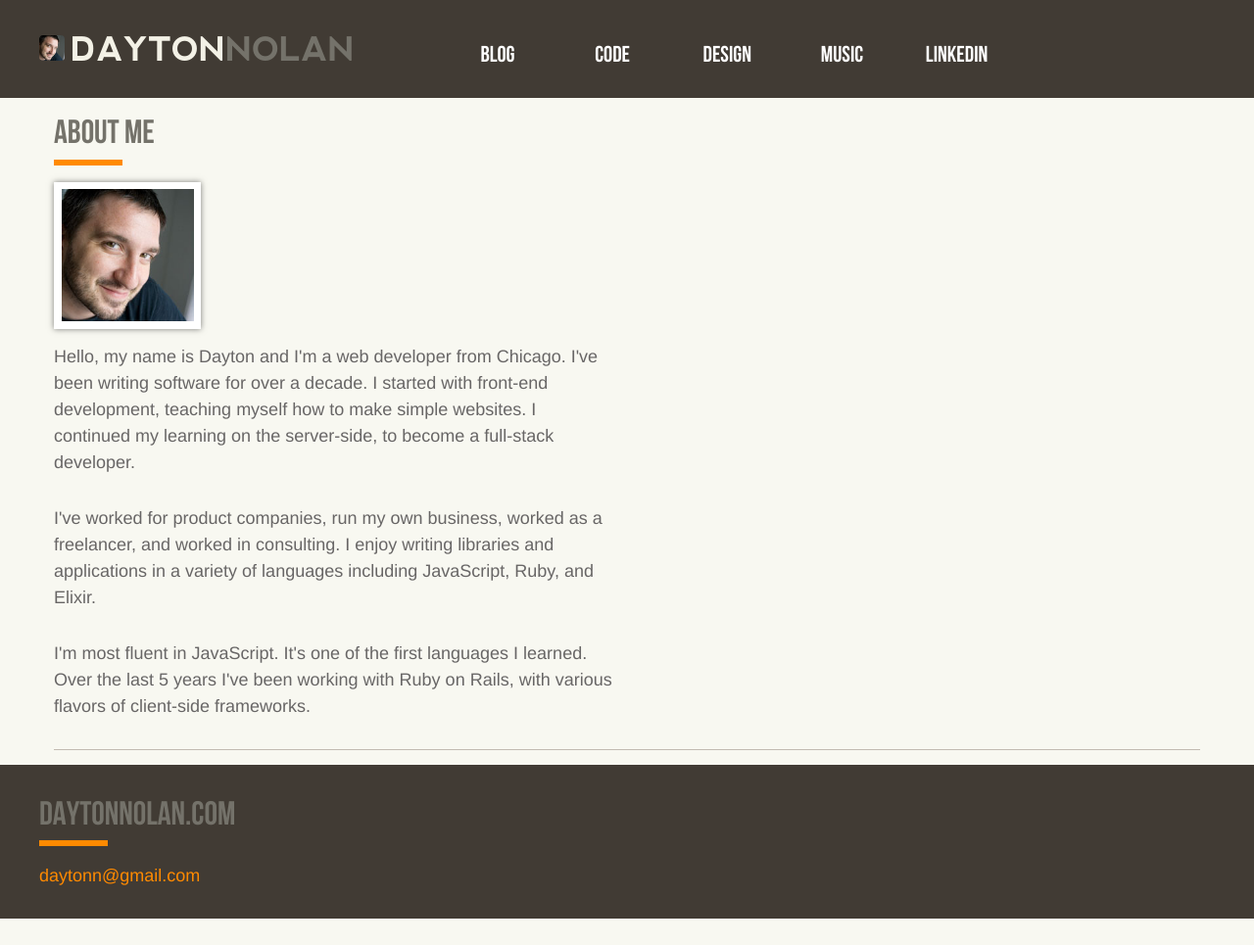
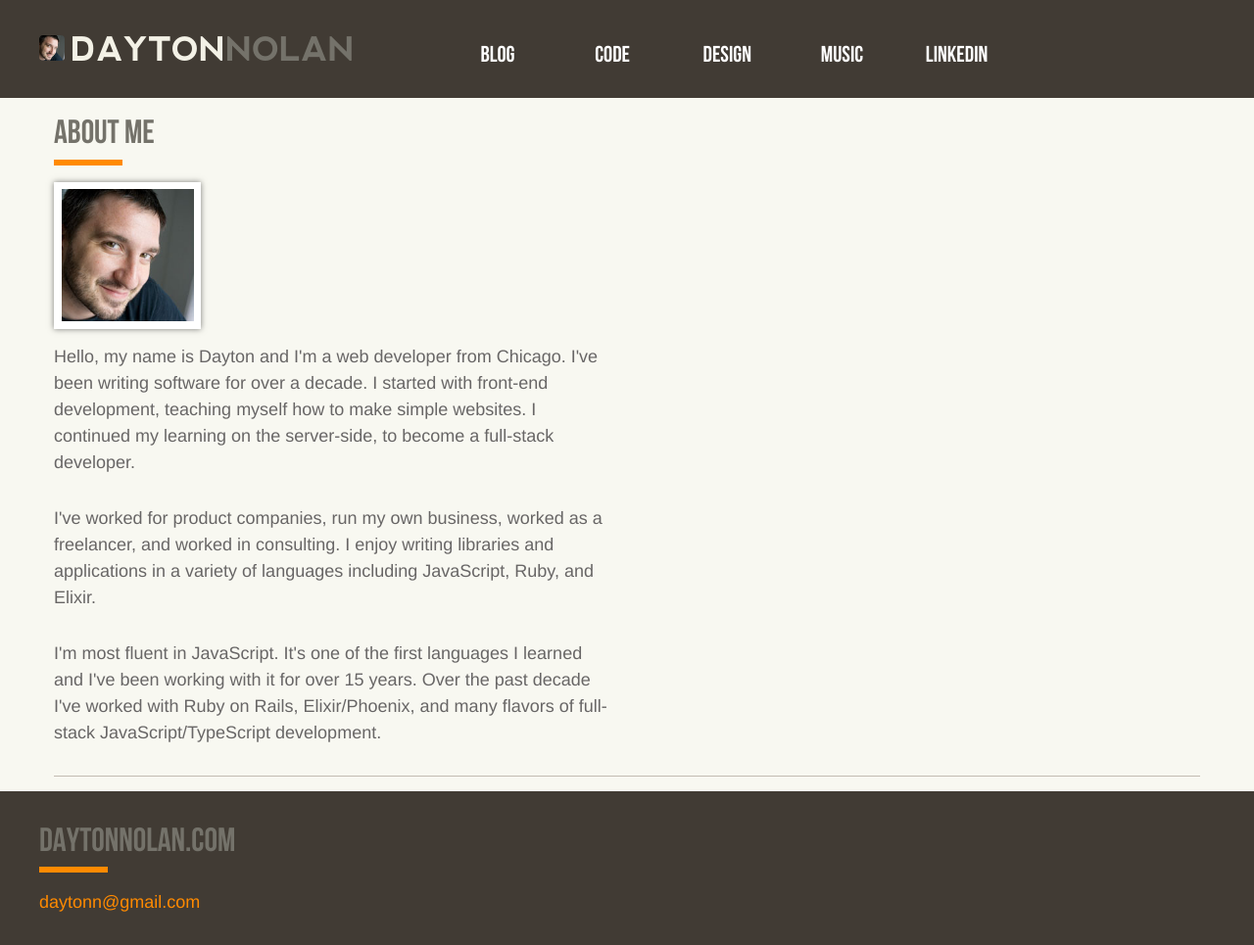
Before and after one commit to daytonn/daytonn.github.io, a Jekyll site: the page built from index.html, in a window 1280 px wide. Shown: the whole page at 98% size. Built offline with Jekyll 4.4.1, drawn with Linux system fonts in a browser that asks for light colours; nearby versions of some CDN libraries; before the commit the page ends 938 px from its top, so only the background shows below that.

Commit message:
Update home page

```diff
--- a/index.html
+++ b/index.html
@@ -15,6 +15,6 @@ nav-title: index
   </p>
 
   <p>
-      I'm most fluent in JavaScript. It's one of the first languages I learned. Over the last 5 years I've been working with Ruby on Rails, with various flavors of client-side frameworks.
+      I'm most fluent in JavaScript. It's one of the first languages I learned and I've been working with it for over 15 years. Over the past decade I've worked with Ruby on Rails, Elixir/Phoenix, and many flavors of full-stack JavaScript/TypeScript development.
   </p>
 </div>
```
